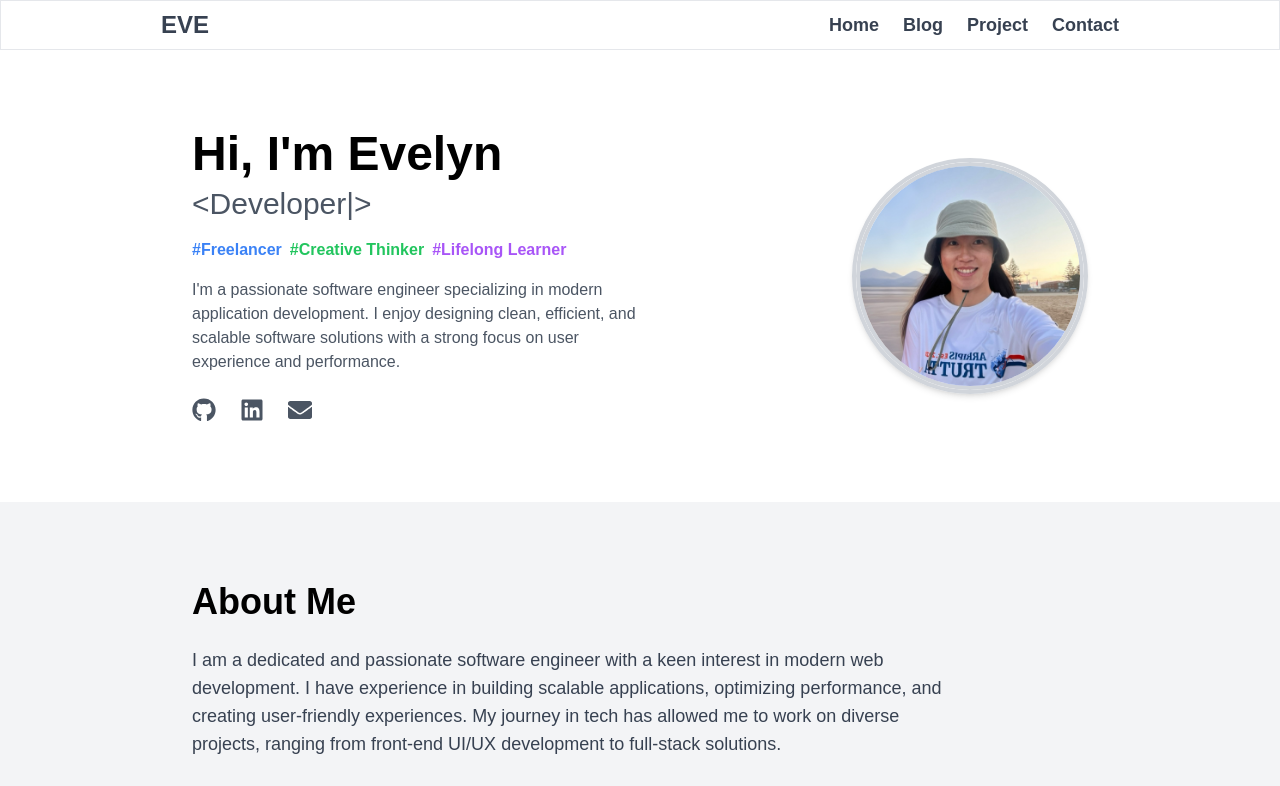
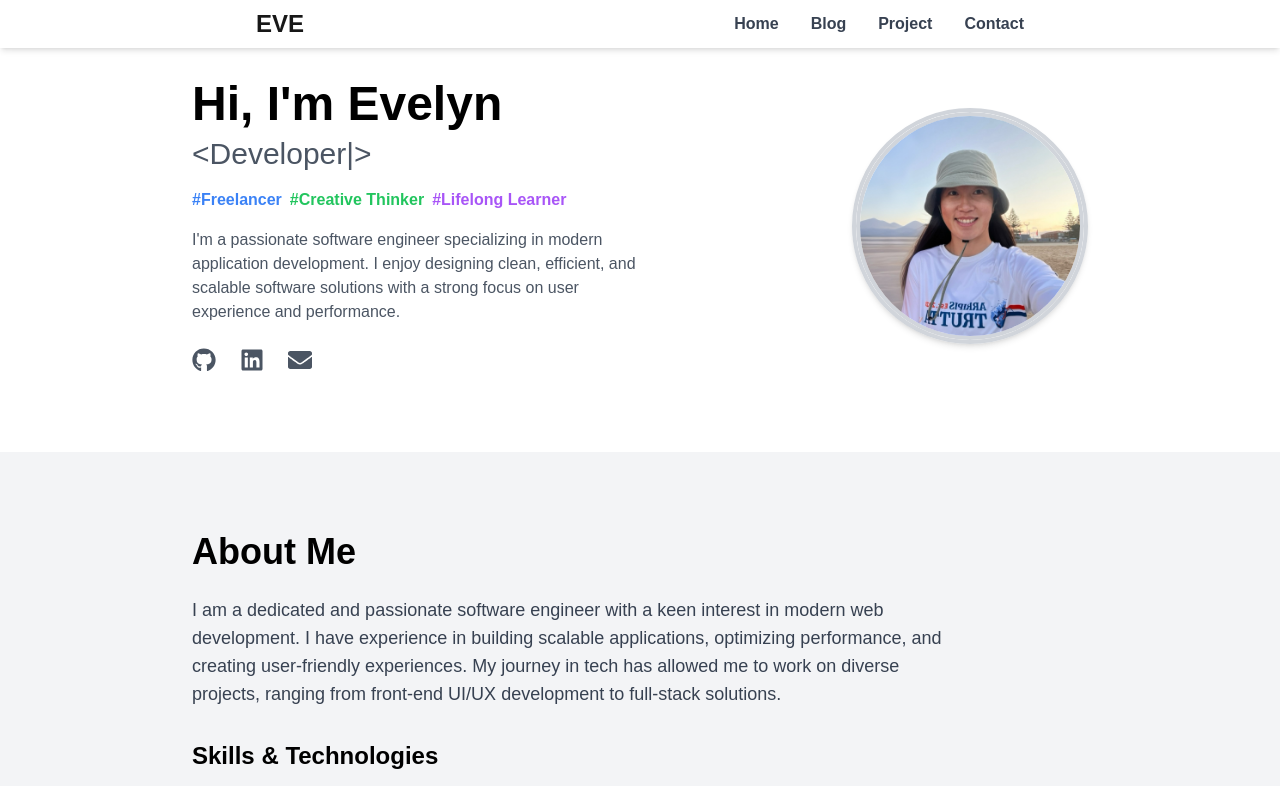
Before and after one commit to EvelynDevelops/eve_page, a Next.js app: page / in a window 1280 px wide. Shown: the top 786 px of the page. Built offline with nearby package versions, Linux system fonts and the light colour scheme.

Commit message:
fix the top bar at the website

```diff
--- a/app/layout.tsx
+++ b/app/layout.tsx
@@ -28,18 +28,19 @@ export default function RootLayout({
     <html lang="en">
       <body>
         {/* top nav bar */}
-        <nav className="flex justify-between items-center px-40 py-2 shadow-md border">
+        <nav className="fixed top-0 left-0 w-full bg-white dark:bg-gray-900 shadow-md z-50 px-64 py-2 flex justify-between items-center">
           {/* Logo */}
-          {/* <Image src="/images/profile.jpg" alt="avatar" width={50} height={50} className="rounded-full w-12 h-12"/> */}
-          <a className="text-gray-700 font-bold text-2xl"> EVE </a>
-          {/* link to other page */}
-          <div className="space-x-6">
-            <Link href="/" className="text-gray-700 font-semibold text-lg hover:text-black">Home</Link>
-            <Link href="/blog" className="text-gray-700 font-semibold text-lg hover:text-black">Blog</Link>
-            <Link href="/project" className="text-gray-700 font-semibold text-lg hover:text-black">Project</Link>
-            <Link href="/contact" className="text-gray-700 font-semibold  text-lg hover:text-black">Contact</Link>
+          <h1 className="text-2xl font-bold">EVE</h1>
+
+          {/* Navigation Links */}
+          <div className="flex space-x-8">
+            <a href="#" className="font-semibold text-gray-700 hover:text-black">Home</a>
+            <a href="#" className="font-semibold text-gray-700 hover:text-black">Blog</a>
+            <a href="#" className="font-semibold text-gray-700 hover:text-black">Project</a>
+            <a href="#" className="font-semibold text-gray-700 hover:text-black">Contact</a>
           </div>
         </nav>
+
 
         {/* mian contant */}
         <main>{children}</main>
```
